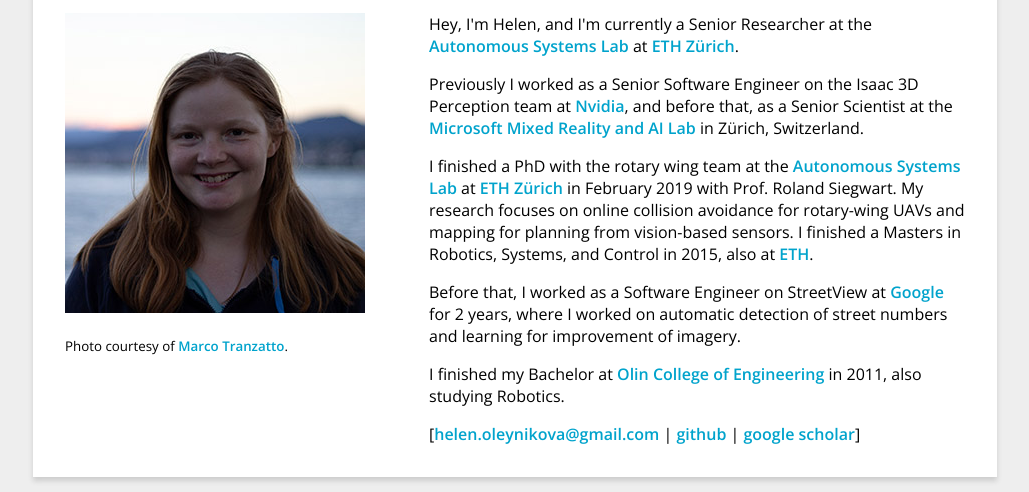
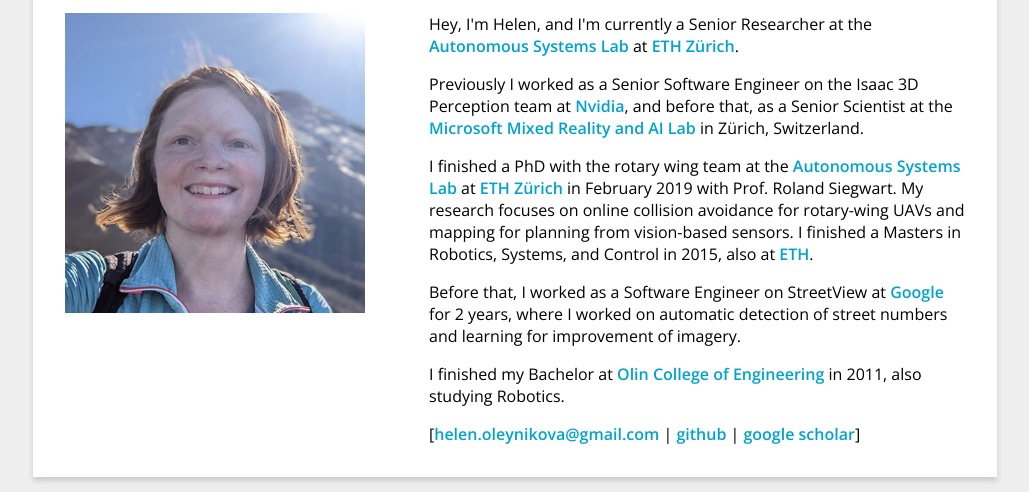
Before and after one commit to helenol/helenol.github.io, a plain HTML site: page index.html in a window 1280 px wide. Shown: the part 91-583 px from the top of the page, without its empty margins (125-1154 px from the left). Drawn offline with nearby package versions, Linux system fonts and the light colour scheme.

Commit message:
Update index.html

```diff
--- a/index.html
+++ b/index.html
@@ -12,8 +12,7 @@
       <h1>Helen Oleynikova</h1>
       <div class="intro">
         <div class="portrait">
-          <img src="images/lake_small.jpg">
-          <p><small>Photo courtesy of <a href="https://marco-tranzatto.github.io/">Marco Tranzatto</a>.</small></p>
+          <img src="images/portrait_small.jpg">
         </div>
         <div class="intro_text">
           <p>Hey, I'm Helen, and I'm currently a Senior Researcher at the  <a href="http://www.asl.ethz.ch">Autonomous Systems Lab</a> at <a href="http://www.ethz.ch">ETH Zürich</a>.
```
